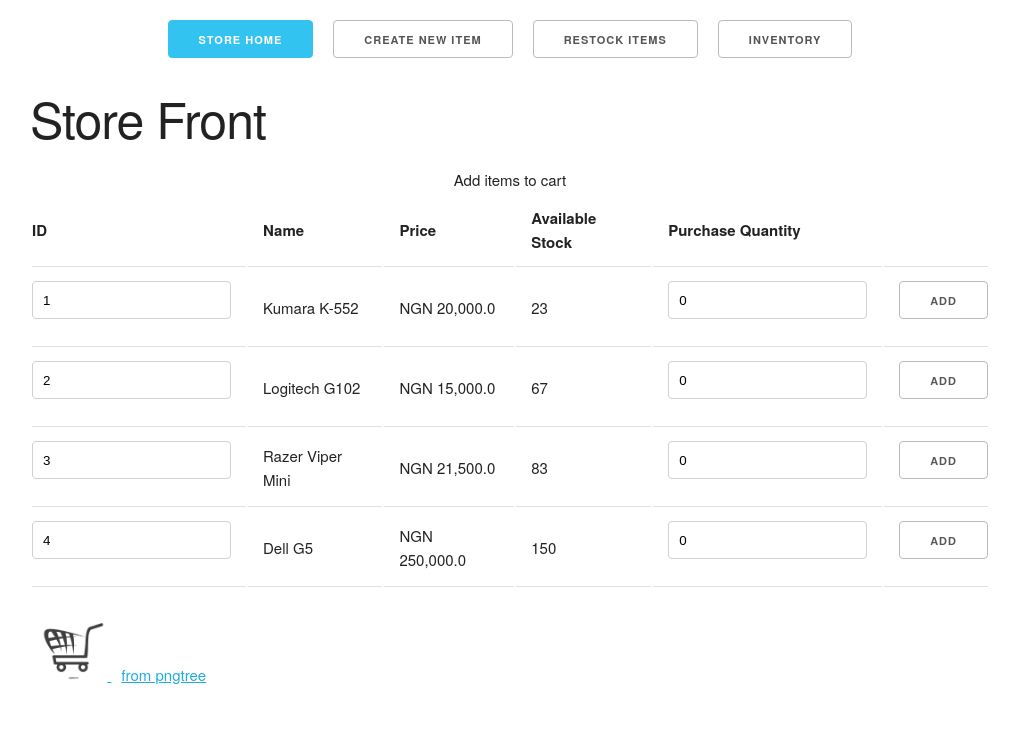
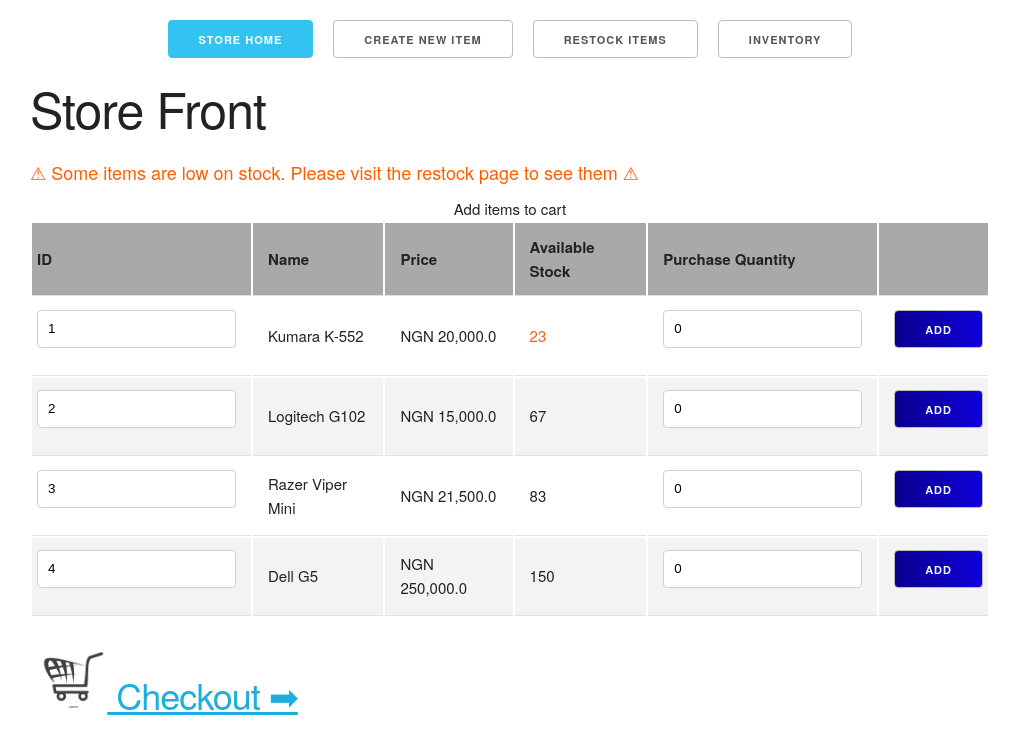
Before and after one commit to Sulayman-ma/Convenience-Store-Management, a Flask app: page / in a window 1280 px wide. Shown: the top 754 px of the page, without its empty margins (130-1149 px from the left). Run offline with Flask 2, Linux system fonts and the light colour scheme; data comes from the database, SQL or seed files in the repository; both versions use the stored data as it was after the commit.

Commit message:
Finally added core functionality to notify attendant of low stocks. Using 20% of the post restock amount.

```diff
--- a/store/main/views.py
+++ b/store/main/views.py
@@ -1,4 +1,4 @@
-from flask import render_template, url_for, redirect, request, flash, current_app, send_from_directory
+from flask import render_template, url_for, redirect, request, flash, current_app
 from . import main
 from .. import db
 from .forms import CreateItem, RestockItems
@@ -12,9 +12,14 @@ def favicon():
     return current_app.send_static_file('favicon.ico')
 
 
+def filter_low_stock(items):
+    return [item for item in items if item.low_stock]
+
+
 @main.route('/', methods=['GET', 'POST'])
 def index():
     items = Item.query.all()
+    low_stock_items = filter_low_stock(items)
 
     if request.method == 'POST':
         # take the form's ID and quantity fields
@@ -24,8 +29,11 @@ def index():
         # query the item
         item = Item.query.get(id)
         # prevent invalid entries
-        if quantity <= 0 or quantity > item.stock:
-            flash('Invalid purchase quantity!', 'error')
+        if quantity == 0:
+            flash('ℹ Please enter a valid purchase amount', 'info')
+            return redirect(url_for('.index'))
+        if quantity < 0 or quantity > item.stock:
+            flash('Invalid purchase quantity ❌', 'error')
             return redirect(url_for('.index'))
 
         # create cart item from above data and add to DB session and commit
@@ -35,8 +43,11 @@ def index():
                             sub_total = quantity * item.price)
         db.session.add(cart_row)
         db.session.commit()
-        flash('{} added to cart.'.format(item.name), 'info')
+        flash('ℹ {} added to cart'.format(item.name), 'info')
         return redirect(url_for('.index'))
+
+    if low_stock_items:
+        flash('⚠ Some items are low on stock. Please visit the restock page to see them ⚠', 'warning')
     return render_template('main/home.html', items = items)
 
 
@@ -47,35 +58,42 @@ def cart():
 
     if request.method == 'POST':
         row_ids = request.form.getlist('remove_item')
-        # if no items were selected for deletion, proceed to checkout logic
+
+        # if no items are selected for deletion
         if row_ids == []:
-            """Confirm checkout logic.
+            # if cart table contains items, proceed to checkout
+            if cart_rows != []:
+                """Confirm checkout logic.
 
-            Basically applies purchase quantities and updates item stock counts, then proceeds to empty cart table"""
-            for row in cart_rows:
-                # query respective items
-                item = Item.query.get(row.id)
-                # apply purchase to stock
-                item.stock -= row.purchase_quantity
-                if item.stock == 0:
-                    item.sold_out == True
-                # add item back
-                db.session.add(item)
-            # delete all cart row items
-            for row in cart_rows:
-                db.session.delete(row)
-            # commit session and redirect
+                Basically applies purchase quantities and updates item stock counts, then proceeds to empty cart table"""
+                for row in cart_rows:
+                    # query respective items
+                    item = Item.query.get(row.id)
+                    # apply purchase to stock
+                    item.stock -= row.purchase_quantity
+                    item.verify_stock_status()
+                    # update item in DB
+                    db.session.add(item)
+
+                # empty cart table
+                for row in cart_rows:
+                    db.session.delete(row)
+                # commit session and redirect
+                db.session.commit()
+                flash('Checkout Complete! Return to Store Front.', 'success')
+                return redirect(url_for('.cart'))
+            else:
+                flash('Cart is empty 🛒✖', 'error')
+                return redirect(url_for('.cart'))
+        else:
+            """Delete items from cart"""
+            # loop though list and delete each item from DB
+            for row in row_ids:
+                cart_row = CartRow.query.get(int(row))
+                db.session.delete(cart_row)
             db.session.commit()
-            flash('Checkout Complete! Return to Store Front.', 'success')
             return redirect(url_for('.cart'))
 
-        """Delete items from cart"""
-        # loop though list and delete each item from DB
-        for row in row_ids:
-            cart_row = CartRow.query.get(int(row))
-            db.session.delete(cart_row)
-        db.session.commit()
-        return redirect(url_for('.cart'))
     return render_template('main/cart.html', cart_rows = cart_rows, cart_total = cart_total)
 
 
@@ -99,9 +117,10 @@ def create_item():
                     price = create.price.data,
                     stock = create.stock.data,
                     post_restock = create.stock.data)
+        item.verify_stock_status()
         db.session.add(item)
         db.session.commit()
-        flash('Item successfully added!', 'success')
+        flash('Item successfully added ✔', 'success')
         return redirect(url_for('.create_item'))
     return render_template('main/create.html', create = create)
 
@@ -109,6 +128,7 @@ def create_item():
 @main.route('/restock', methods=['GET', 'POST'])
 def restock():
     items = Item.query.all()
+    low_stock_items = filter_low_stock(items)
     item_names = [x.name for x in items]
     modded_item = None
     restock_form = RestockItems()
@@ -119,7 +139,7 @@ def restock():
 
         # ensure user does not restock a negative number
         if addition < 1 or name not in item_names:
-            flash('Sorry, you have entered an invalid stock amount.', 'error')
+            flash('Sorry, you have entered an invalid stock amount ❌', 'error')
             return redirect(url_for('.restock'))
 
         for item in items:
@@ -127,18 +147,21 @@ def restock():
                 modded_item = item
                 break
 
-        modded_item.stock += addition
-        modded_item.post_restock = modded_item.stock
+        modded_item.restock(addition)
         db.session.add(modded_item)
         db.session.commit()
-        flash('{}+ {} added to stock'.format(addition, item.name), 'info')
+        flash('ℹ {} {} added to stock'.format(addition, item.name), 'info')
         return redirect(url_for('.restock'))
-    return render_template('main/restock.html', items = items, restock_form = restock_form)
+
+    if low_stock_items:
+        flash('⚠ Kindly restock the following items:', 'warning')
+    return render_template('main/restock.html', items = items, restock_form = restock_form, low_stock_items = low_stock_items)
 
 
 @main.route('/manage_items', methods=['GET', 'POST'])
 def manage_items():
     items = Item.query.all()
+    low_stock_items = filter_low_stock(items)
 
     if request.method == 'POST':
         # list of checked boxes
@@ -146,11 +169,15 @@ def manage_items():
         if ids == []:
             flash('Please select at least one item.', 'info')
             return redirect(url_for('.manage_items'))
+
         to_be_removed = [Item.query.get(id) for id in ids]
 
         for item in to_be_removed:
             db.session.delete(item)
         db.session.commit()
-        flash('Item(s) removed.', 'success')
+        flash('Item(s) removed ✔', 'success')
         return redirect(url_for('.manage_items'))
+
+    if low_stock_items:
+        flash('⚠ Some items are low on stock. Please visit the restock page to see them ⚠', 'warning')
     return render_template('main/manage.html', items = items)
--- /dev/null
+++ b/store/static/custom.css
@@ -0,0 +1,72 @@
+input.delete {
+    background-image: linear-gradient(to right, rgb(131, 0, 0), rgb(187, 0, 0));
+    color: rgb(255, 255, 255);
+}
+
+input.modify {
+    background-image: linear-gradient(to right, rgb(194, 94, 1), rgb(219, 117, 0));
+    color: rgb(255, 255, 255);
+}
+
+input.confirm {
+    background-image: linear-gradient(to right, rgb(18, 110, 0),rgb(59, 209, 0));
+    color: rgb(255, 255, 255);
+}
+
+input.add {
+    background-image: linear-gradient(to right, rgb(10, 0, 143), rgb(15, 0, 219));
+    color: rgb(255, 255, 255);
+}
+
+input.add :hover {
+    background-color: rgb(0, 0, 235);
+    color: rgb(255, 255, 255);
+}
+
+input.pointer {
+    cursor: pointer;
+}
+
+.menu {
+    display: flex;
+    align-items: center;
+    justify-content: center;
+    margin: 20px 0 20px 0;
+}
+
+.menu-item {
+    margin: 0 10px;
+}
+
+.info {
+    color: blue;
+}
+
+.error {
+    color: rgb(255, 30, 30);
+}
+
+.success {
+    color: rgb(0, 148, 0);
+}
+
+.misc {
+    color: rgb(255, 94, 0);
+}
+
+.warning {
+    color: rgb(255, 94, 0);
+    font-size: large;
+}
+
+.img-icon {
+    width: 7%;
+}
+
+tr:nth-child(even){
+    background-color: #f3f3f3;
+}
+
+th {
+    background-color: darkgray;
+}
--- a/store/static/script.js
+++ b/store/static/script.js
@@ -1,5 +1,5 @@
 function modifyCart() {
-    if(event.target.className == 'mod-switch') {
+    if(event.target.classList.contains('mod-switch')) {
         modCart.setAttribute('style', 'display: block;')
         mainCart.setAttribute('style', 'display: none;')
     } else {
--- a/store/static/style.css
+++ b/store/static/skeleton.css
@@ -371,10 +329,10 @@
     border-bottom: 1px solid #E1E1E1; }
   th:first-child,
   td:first-child {
-    padding-left: 0; }
+    padding-left: 5px; }
   th:last-child,
   td:last-child {
-    padding-right: 0; }
+    padding-right: 5px; }
 
 
   /* Spacing
--- a/store/templates/base.html
+++ b/store/templates/base.html
@@ -6,11 +6,12 @@
     <meta http-equiv="X-UA-Compatible" content="IE=edge">
     <meta name="viewport" content="width=device-width, initial-scale=1.0">
 
-    <link rel="stylesheet" href="{{ url_for('static', filename='style.css') }}">
+    <link rel="stylesheet" type="text/css" href="{{ url_for('static', filename='skeleton.css') }}">
+    <link rel="stylesheet" type="text/css" href="{{ url_for('static', filename='custom.css') }}">
 
     <script defer src="{{ url_for('static', filename='script.js') }}"></script>
 
-    <title>Store - {% block title %}{% endblock %}</title>
+    <title>NDA Supermarket - {% block title %}{% endblock %}</title>
 </head>
 <body>
     {% block body %}{% endblock %}
--- a/store/templates/main/create.html
+++ b/store/templates/main/create.html
@@ -31,7 +31,7 @@
                     <td>{{ create.name(placeholder='Item Name') }}</td>
                     <td>{{ create.price(placeholder='Price') }}</td>
                     <td>{{ create.stock(placeholder='Stock') }}</td>
-                    <td>{{ create.submit(class='button-primary') }}</td>
+                    <td>{{ create.submit(class='confirm') }}</td>
                 </tr>
             </tbody>
         </table>
--- a/store/templates/main/home.html
+++ b/store/templates/main/home.html
@@ -35,9 +35,24 @@
                     <td><input type="text" name="id" value="{{ item.id }}" readonly></td>
                     <td>{{ item.name }}</td>
                     <td>NGN {{ '{:,}'.format(item.price) }}</td>
+
+                    {% if item.low_stock %}
+                        {% if not item.sold_out %}
+                            <td class="misc">{{ item.stock }}</td>
+                            <td><input type="number" value="0" name="quantity"></td>
+                            <td><input type="submit" class="add" value="Add"></td>
+                        {% else %}
+                            <td style="font: small-caps;" class="error">SOLD OUT</td>
+                            <td><input type="number" value="0" name="quantity" disabled></td>
+                            <td><input type="submit" class="add" value="Add" disabled></td>
+                        {% endif %}
+
+                    {% else %}
+
                     <td>{{ item.stock }}</td>
-                    <td><input type="number" value="0" name="quantity" placeholder="Quantity"></td>
-                    <td><input type="submit" value="Add"></td>
+                    <td><input type="number" value="0" name="quantity"></td>
+                    <td><input type="submit" class="add" value="Add"></td>
+                    {% endif %}
                 </tr>
             </form>
             {% endfor %}
@@ -50,10 +65,13 @@
         {% endfor %}
     </table>
 
-    <a href="{{ url_for('main.cart') }}" class="menu-item">
-        <img src="{{ url_for('static', filename='cart.png') }}" alt="cart-icon" class="img-icon">
-        <sub><a href='https://pngtree.com/so/cartoon'>from pngtree</a></sub>
-    </a>
+    <h3>
+        <a href="{{ url_for('main.cart') }}" class="menu-item">
+            <img src="{{ url_for('static', filename='cart.png') }}" alt="cart-icon" class="img-icon">
+            Checkout ➡
+        </a>
+    </h3>
+
 </div>
 
 {% endblock %}
--- a/store/templates/main/manage.html
+++ b/store/templates/main/manage.html
@@ -37,7 +37,7 @@
                 {% endfor %}
             </tbody>
         </table>
-        <input type="submit" value="Delete Items">
+        <input type="submit" class="delete" value="Delete Items">
 
         {% for categ, msg in get_flashed_messages(with_categories=True) %}
         <div class="flash">
```
Also changed, not shown: other parts of store/static/skeleton.css (+0 -42 lines), store/models.py (+13 -0 lines), store/templates/main/cart.html (+5 -4 lines), store/templates/main/restock.html (+7 -1 lines), store/store.db.
